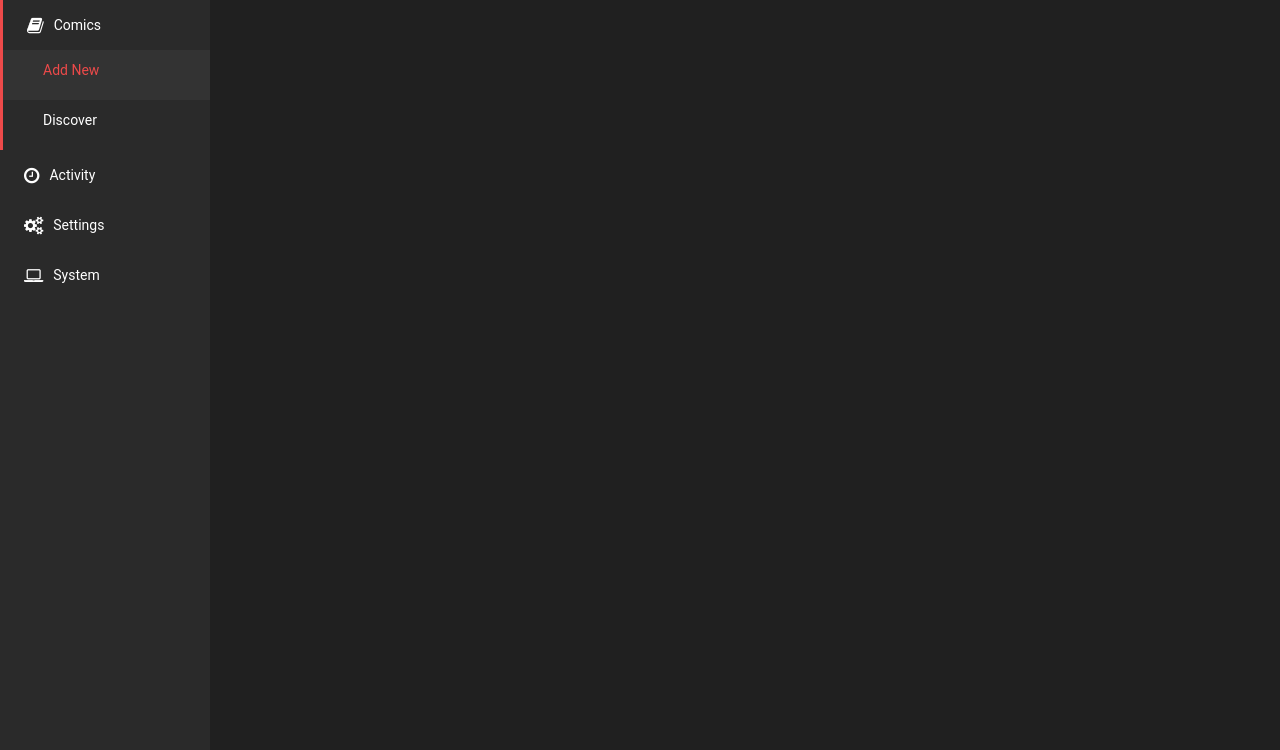
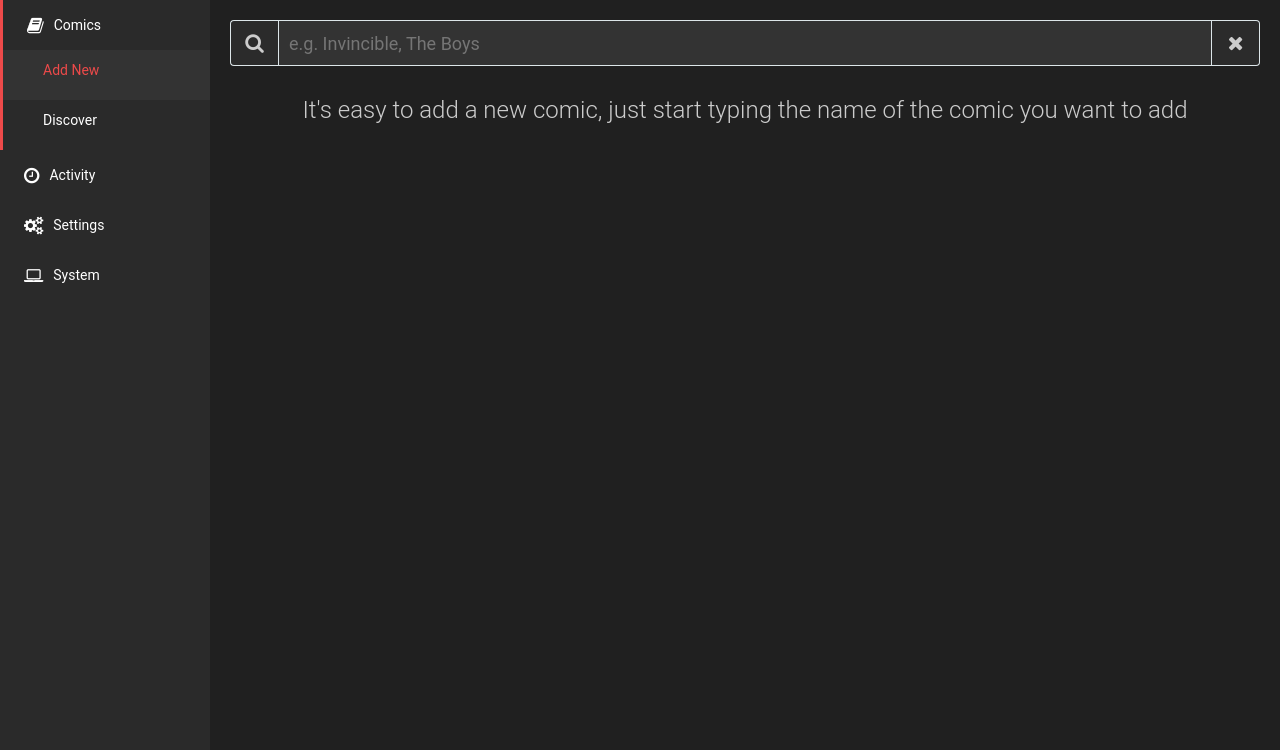
Before and after one commit to leen2233/racarr, a Django app: page /add in a window 1280 px wide. Shown: the part 60-810 px from the top of the page. Run offline with Django 5.2, Linux system fonts and the light colour scheme.

Commit message:
added search page

```diff
--- a/app/api.py
+++ b/app/api.py
@@ -3,12 +3,20 @@ from rest_framework.decorators import api_view
 from rest_framework import status
 from django.core.cache import cache
 from cloudscraper import CloudScraper
+import cloudscraper
 from bs4 import BeautifulSoup as BS
 from pprint import pprint
 
 
-cs = CloudScraper()
+# cs = CloudScraper()
+cs = cloudscraper.create_scraper(
+    interpreter='js2py',  # Recommended for v3 challenges
+    delay=5,              # Allow more time for complex challenges
+    debug=True
+)
+
 READALLCOMICS_URL = "https://readallcomics.com"
+READALLCOMICS_SEARCH_URL = "https://readallcomics.com/?story={query}&s=&type=comic"
 
 @api_view(["GET"])
 def get_discover_data(request):
@@ -51,3 +59,73 @@ def get_discover_data(request):
     cache.set('discover-data', comics, 60 * 60)
 
     return Response(comics)
+
+
+@api_view(["GET"])
+def search_remote(request):
+    query = request.GET.get("query")
+
+    # if exists return from cache
+    if cache.get(f"search-data-{query}"):
+        return Response(cache.get(f"search-data-{query}"))
+
+
+    try:
+        res = cs.get(READALLCOMICS_SEARCH_URL.format(query=query))
+        if res.status_code != 200:
+            return Response({"error": "Couldn't fetch data from readallcomics"}, status=status.HTTP_400_BAD_REQUEST)
+        soup = BS(res.content, "html.parser")
+    except Error as e:
+        return Response({"error": f"Unknown error: {e}"})
+
+    ul = soup.find('ul', {'class': 'list-story'})
+    items = ul.find_all('li')
+
+    result = []
+
+    for item in items:
+        cover = item.find("img")
+        if cover:
+            cover = cover["src"]
+
+        name = item.find('a', {"class": 'cat-title'})
+        if name:
+            name = name.text.strip()
+        else:
+            name = "No Title"
+
+        publisher = item.find('div', {'class': 'cat-publisher'})
+        if publisher:
+            publisher = publisher.text.replace("Publisher: ", "").strip()
+        else:
+            publisher = "No data"
+
+        genres = item.find('div', {'class': 'cat-genres'})
+        if genres:
+            genres = genres.text.replace("Genres: ", "").strip().split(', ')
+        else:
+            genres = ["No data"]
+
+        year = item.find('div', {'class': 'cat-total-issues'})
+        if year:
+            year = year.text.split('-')[0].replace("Year:", "").strip()
+        else:
+            year = "No data"
+
+        total_issues = item.find('div', {'class': 'cat-total-issues'})
+        if total_issues:
+            total_issues = total_issues.text.split('-')[-1].replace("Issues", "").strip()
+
+        result.append({
+            "cover": cover,
+            "name": name,
+            "publisher": publisher,
+            "genres": genres,
+            "year": year,
+            "total_issues": total_issues
+        })
+
+    # cache before returning
+    cache.set(f'search-data-{query}', result, 60 * 60)
+
+    return Response(comics)
--- a/app/urls.py
+++ b/app/urls.py
@@ -1,6 +1,6 @@
 from django.urls import path
 from .views import home, add_new, settings, discover
-from .api import get_discover_data
+from .api import get_discover_data, search_remote
 
 urlpatterns = [
     path("", home, name="home"),
@@ -11,4 +11,5 @@ urlpatterns = [
 
     # API
     path('api/discover', get_discover_data),
+    path('api/search-remote', search_remote),
 ]
--- a/app/views.py
+++ b/app/views.py
@@ -17,7 +17,7 @@ def settings(request):
 def discover(request):
     # if discover data available at cache, directly pass to template
     context = {
-        "discover_data": cache.get('discover-data')
+        "discover_data": cache.get('discover-dataa')
     }
 
     return render(request, "discover.html", context=context)
--- a/static/style.css
+++ b/static/style.css
@@ -193,6 +193,145 @@ body {
   align-items: center;
 }
 
+/* End Discover styles */
+
+/* Search Page styles */
+.search-container {
+  padding: 20px;
+}
+
+.search-container .search-bar {
+  display: flex;
+  flex-direction: row;
+  align-items: center;
+  height: 46px;
+  gap: 0;
+  width: 100%;
+}
+
+.search-container .search-bar div {
+  font-size: 18px;
+  display: flex;
+  align-items: center;
+  justify-content: center;
+  color: #ccc;
+  background-color: #2b2b2b;
+  height: 100%;
+  width: 48px;
+
+}
+
+.search-container .search-bar .search-icon {
+  border: 1px solid #dde6e9;
+  border-right: none;
+  border-top-left-radius: 4px;
+  border-bottom-left-radius: 4px;
+}
+
+.search-container .search-bar .clear-icon {
+  border: 1px solid #dde6e9;
+  border-left: none;
+  border-top-right-radius: 4px;
+  border-bottom-right-radius: 4px;
+  cursor: pointer;
+}
+
+.search-container .search-bar div i {
+  font-size: 20px;
+}
+
+.search-container .search-bar input {
+  border: 1px solid #dde6e9;
+  flex: 1;
+  height: 100%;
+  padding-left: 10px;
+  font-size: 18px;
+  background-color: #333;
+}
+
+.search-container .search-bar input:focus {
+  border-color: #66afe9;
+  box-shadow: inset 0 1px 1px rgba(0, 0, 0, 0.075), 0 0 8px rgba(102, 175, 233, 0.6);
+}
+
+#search-helper {
+  font-size: 24px;
+  color: #ccc;
+  font-weight: 300;
+  margin-top: 30px;
+  text-align: center;
+}
+
+
+#search-comics-container {
+  display: flex;
+  flex-direction: row;
+  flex-wrap: wrap;
+  justify-content: center;
+  width: 100%;
+  gap: 20px;
+}
+
+#search-comics-container {
+  margin-top: 30px;
+}
+
+.search-comic-item {
+  width: 100%;
+  min-height: 270px;
+  background-color: #2a2a2a;
+  display: flex;
+  gap: 20px;
+  padding: 20px;
+  cursor: pointer;
+}
+
+.search-comic-item:hover{
+  background-color: #202020;
+  box-shadow: 0 0 12px #000;
+  color: inherit;
+  text-decoration: none;
+  transition: all 200ms ease-in;
+}
+
+.search-comic-item img {
+  height: 250px;
+  min-width: 170px;
+}
+
+.search-comic-item .title {
+  color: white;
+  margin: 0;
+  margin-bottom: 10px;
+  font-size: 36px;
+}
+
+.search-comic-item .title span {
+  color: #999;
+}
+
+.search-comic-item .info-container {
+  display: flex;
+  flex-direction: row;
+  gap: 10px;
+  flex-wrap: wrap;
+}
+
+.info-container .info {
+  display: flex;
+  color: white;
+  gap: 5px;
+  align-items: center;
+  background-color: #595959;
+  padding: 3px 7px;
+  font-size: 14px;
+  font-weight: bold;
+  border-radius: 2px;
+}
+
+
+/* End Search page */
+
 .loading {
   color: grey;
   margin-left: 46%;
--- a/templates/add_new.html
+++ b/templates/add_new.html
@@ -1,3 +1,101 @@
 {% extends 'base.html' %}
 {%block add_new_active%}active{%endblock%}
 {%block home_group%}active{%endblock%}
+
+{% block content %}
+
+<div class="search-container">
+  <div class="search-bar">
+    <div class="search-icon"><i class="fa fa-search"></i></div>
+    <input id="searchInput" placeHolder="e.g. Invincible, The Boys" />
+    <div class="clear-icon" onClick="clearInput()"><i class="fa fa-times"></i></div>
+  </div>
+  <div id="search-helper">
+    It's easy to add a new comic, just start typing the name of the comic you want to add
+  </div>
+
+  <div id="search-comics-container"></div>
+
+  <div class="loading" id="loading" style="display: none"><div></div><div></div></div>
+  <div class="error" id="error" style="display: none">
+    <p>Couldn't fetch discover data. </p><button onClick="fetchDiscoverData()">Retry</button>
+  </div>
+</div>
+
+<script>
+  function clearInput() {
+    document.getElementById("query").value = "";
+  }
+
+  async function handleSearch() {
+    const query = document.getElementById("searchInput").value;
+    document.getElementById("search-helper").style.display = "none";
+    document.getElementById("loading").style.display = "block";
+
+    if (query == "") {
+      document.getElementById("loading").style.display = "none";
+      document.getElementById("loading").style.display = "block";
+      return
+    }
+
+    const url = "/api/search-remote?query=" + query;
+    try {
+      const response = await fetch(url);
+      document.getElementById("loading").style.display = "none";
+
+      if (!response.ok) {
+        document.getElementById("error").style.display = "block";
+        throw new Error(response.error);
+      }
+
+      const result = await response.json();
+      const container = document.getElementById("search-comics-container");
+      container.innerHTML = "";
+
+      result.forEach((item) => {
+        container.innerHTML += `
+          <div class="search-comic-item">
+            <img src="${item.cover}" loading='lazy'>
+            <div>
+              <div class="title">${item.name} <span>(${item.year})</span></div>
+              <div class="info-container">
+                <div class="info"><i class="fa fa-tags"></i>${formatGenres(item.genres)}</div>
+                <div class="info"><i class="fa fa-building"></i>${item.publisher}</div>
+                <div class="info"><i class="fa fa-files-o"></i>${item.total_issues} Issues</div>
+              </div>
+            </div>
+          </div>
+        `;
+      })
+    } catch (error) {
+      console.error(error);
+    }
+  }
+
+  const debouncedSearch = debounce(handleSearch, 1000);
+  const searchInput = document.getElementById('searchInput');
+  searchInput.addEventListener('input', (e) => {
+    const inputValue = e.target.value.trim();
+    debouncedSearch(inputValue);
+  });
+
+  function debounce(func, delay) {
+    let timeoutId;
+    return function(...args) {
+      if (timeoutId) clearTimeout(timeoutId);
+      timeoutId = setTimeout(() => {
+        func.apply(this, args);
+      }, delay);
+    };
+  }
+
+  function formatGenres(value) {
+    let text = value[0];
+    for (let i=1; i<value.length; i++){
+      text += `, ${value[i]}`;
+    }
+    return text;
+  }
+
+</script>
+{% endblock %}
```
Also changed, not shown: TODO.md (added, +16 -0 lines), templates/discover.html (+13 -1 lines).
